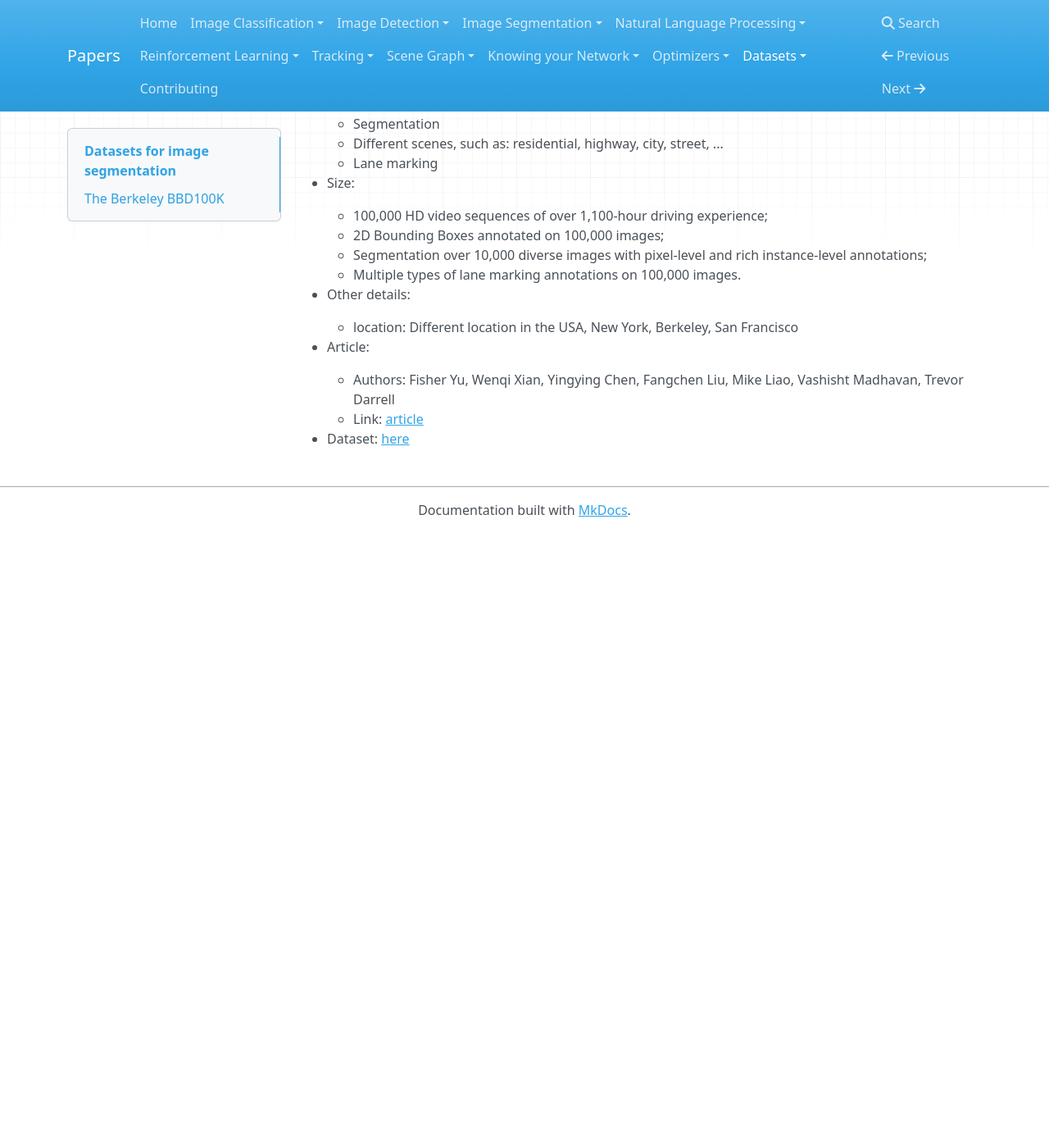
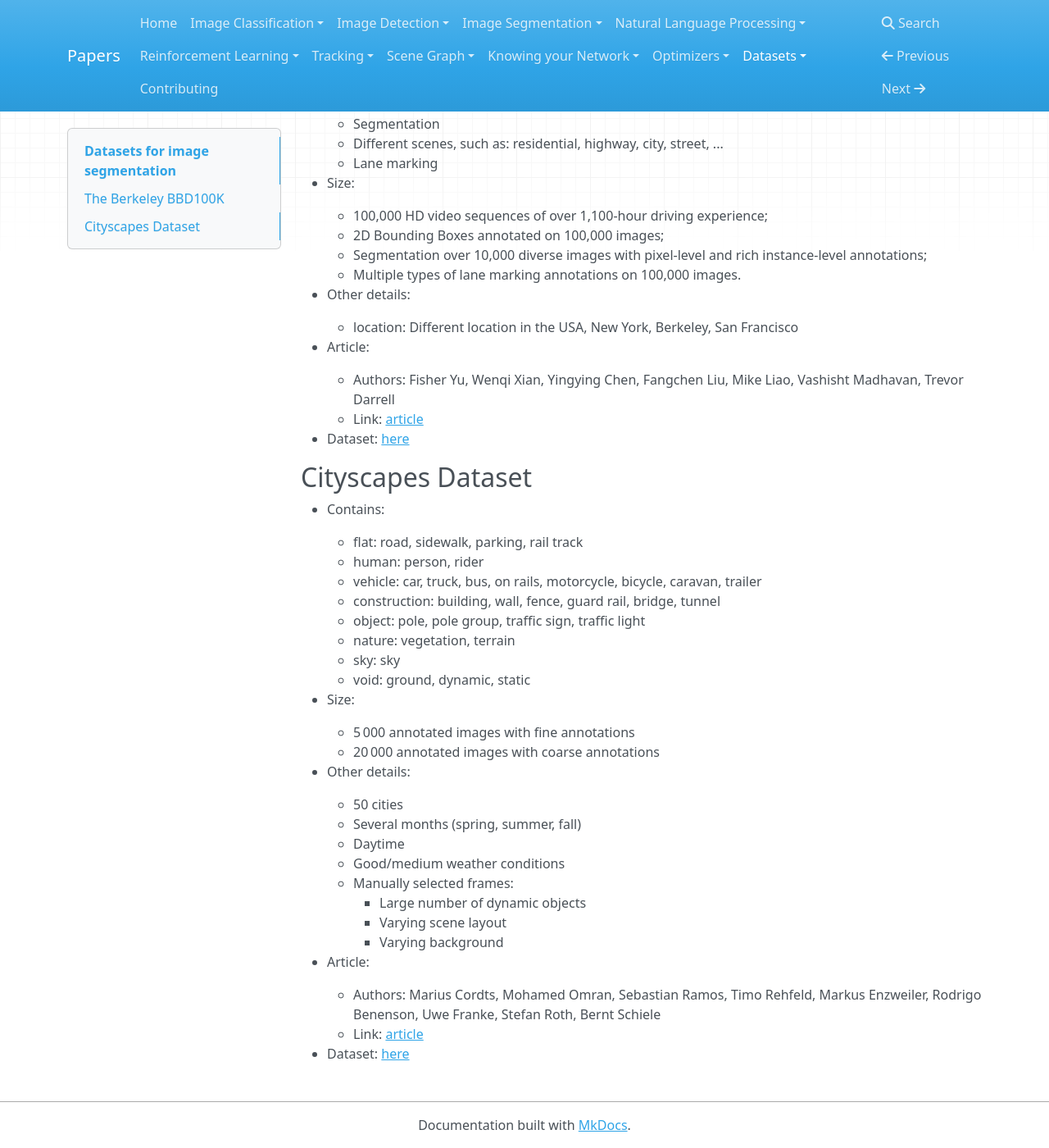
Before and after one commit to D3lt4lph4/papers, an MkDocs documentation site: the page built from docs/datasets/imagesegmentation.md, in a window 1280 px wide and 1400 px high, scrolled down 298 px. Shown: the whole window at 82% size. Built offline with MkDocs 1.6.1, drawn with Linux system fonts in a browser that asks for light colours; nearby versions of some CDN libraries; old or Windows-style settings are respelled for this version of MkDocs; before the commit the page ends 948 px from its top, so only the background shows below that.

Commit message:
adding cityscape dataset

```diff
--- a/docs/datasets/imagesegmentation.md
+++ b/docs/datasets/imagesegmentation.md
@@ -26,3 +26,36 @@
     - Link: [article](https://arxiv.org/pdf/1805.04687.pdf)
 
 - Dataset: [here](http://bdd-data.berkeley.edu/)
+
+## Cityscapes Dataset
+
+- Contains:
+    - flat:	road, sidewalk, parking, rail track
+    - human: person, rider
+    - vehicle: car, truck, bus, on rails, motorcycle, bicycle, caravan, trailer
+    - construction:	building, wall, fence, guard rail, bridge, tunnel
+    - object: pole, pole group, traffic sign, traffic light
+    - nature: vegetation, terrain
+    - sky: sky
+    - void: ground, dynamic, static
+
+- Size:
+    - 5 000 annotated images with fine annotations
+    - 20 000 annotated images with coarse annotations
+
+- Other details:
+    - 50 cities
+    - Several months (spring, summer, fall)
+    - Daytime
+    - Good/medium weather conditions
+    - Manually selected frames:
+        - Large number of dynamic objects
+        - Varying scene layout
+        - Varying background
+
+
+- Article:
+    - Authors: Marius Cordts, Mohamed Omran, Sebastian Ramos, Timo Rehfeld, Markus Enzweiler, Rodrigo Benenson, Uwe Franke, Stefan Roth, Bernt Schiele
+    - Link: [article](https://arxiv.org/pdf/1604.01685.pdf)
+
+- Dataset: [here](https://www.cityscapes-dataset.com/)
```
